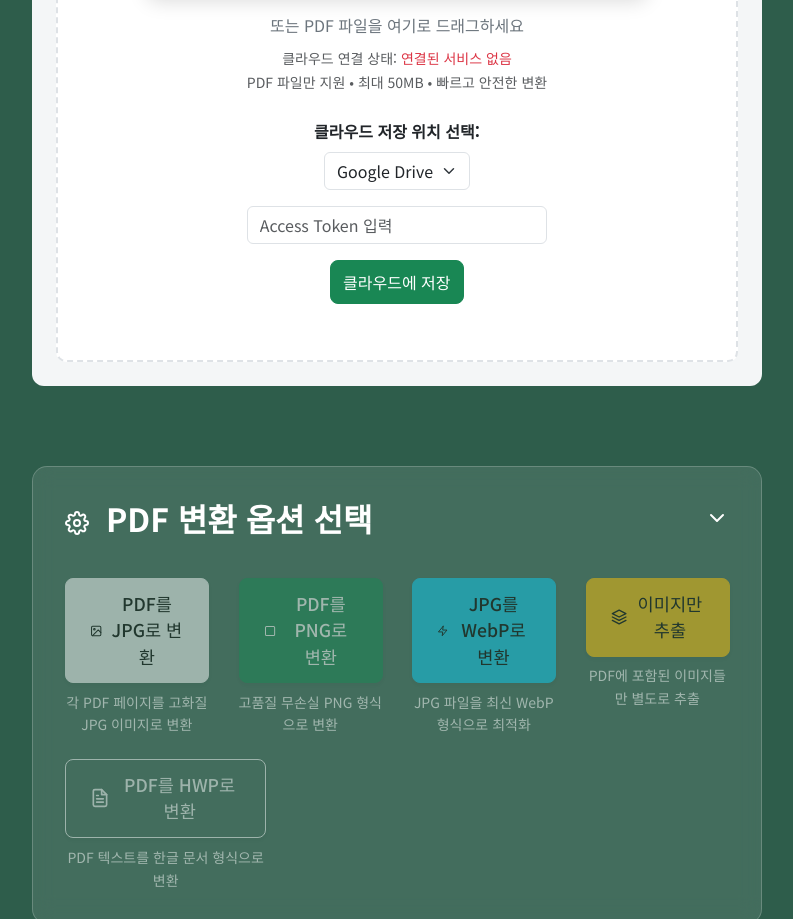
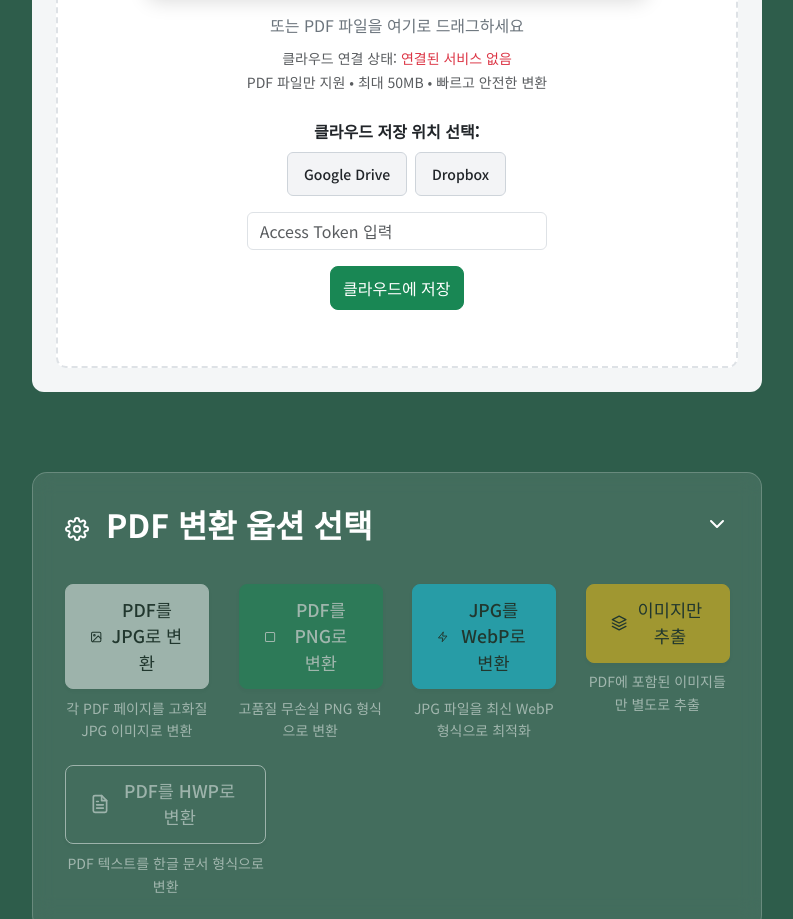
Before and after one commit to Hoddoc/pdfjpgtool, a website: page index.html in a window 1280 px wide. Shown: the part 783-1702 px from the top of the page, without its empty margins (243-1036 px from the left). Drawn offline with nearby package versions, Linux system fonts and the light colour scheme; a script that the page names is missing.

Commit message:
Update index.html

```diff
--- a/index.html
+++ b/index.html
@@ -466,7 +466,7 @@
                         </div>
                     </div>
 
-                 <div class="upload-card-body" style="background-color: #f4f6f7; border-radius: 12px; padding: 24px; margin-bottom: 80px;">
+               <div class="upload-card-body" style="background-color: #f4f6f7; border-radius: 12px; padding: 24px; margin-bottom: 80px;">
   <div class="d-flex align-items-center justify-content-between mb-4" style="cursor: pointer;" onclick="toggleSection('uploadSection')">
     <h2 class="text-dark mb-0" style="color: #1f2d3d; font-weight: bold;">📂 PDF 파일 업로드하기</h2>
     <svg xmlns="http://www.w3.org/2000/svg" width="24" height="24" viewBox="0 0 24 24" fill="none" stroke="currentColor" stroke-width="2" stroke-linecap="round" stroke-linejoin="round" class="feather feather-chevron-down text-dark" id="uploadChevron" aria-hidden="true" style="transition: transform 0.3s; transform: rotate(180deg);">
@@ -503,11 +503,11 @@
         <small class="text-muted">PDF 파일만 지원 • 최대 50MB • 빠르고 안전한 변환</small>
 
         <div class="cloud-upload-section mt-4 text-center">
-          <label for="cloud-provider" class="form-label fw-bold">클라우드 저장 위치 선택:</label>
-          <select class="form-select w-auto mx-auto mb-3" id="cloud-provider" onchange="event.stopPropagation();">
-            <option value="google">Google Drive</option>
-            <option value="dropbox">Dropbox</option>
-          </select>
+          <label class="form-label fw-bold d-block mb-2">클라우드 저장 위치 선택:</label>
+          <div class="d-flex justify-content-center gap-2 mb-3">
+            <button type="button" class="btn btn-outline-secondary btn-developer-style" onclick="setCloudProvider('google')">Google Drive</button>
+            <button type="button" class="btn btn-outline-secondary btn-developer-style" onclick="setCloudProvider('dropbox')">Dropbox</button>
+          </div>
 
           <input type="text" id="cloud-token" class="form-control mt-2 mx-auto" placeholder="Access Token 입력" required style="max-width: 400px;">
           <button type="button" class="btn btn-success mt-3" onclick="uploadToCloud()">클라우드에 저장</button>
@@ -539,9 +539,38 @@
   </div>
 </div>
 
+<style>
+  .btn-developer-style {
+    background-color: #f3f4f6;
+    border: 1px solid #ced4da;
+    color: #212529;
+    padding: 6px 16px;
+    font-size: 14px;
+    border-radius: 6px;
+    transition: background-color 0.3s, color 0.3s;
+  }
+  .btn-developer-style:hover,
+  .btn-developer-style:focus {
+    background-color: #e2e6ea;
+    color: #000;
+  }
+  .btn-developer-style.btn-primary {
+    background-color: #007bff;
+    color: #fff;
+    border-color: #007bff;
+  }
+</style>
+
 <script>
+let selectedProvider = "google";
+
+function setCloudProvider(provider) {
+  selectedProvider = provider;
+  document.querySelectorAll(".cloud-upload-section .btn-developer-style").forEach(btn => btn.classList.remove("btn-primary"));
+  event.target.classList.add("btn-primary");
+}
+
 function uploadToCloud() {
-  const provider = document.getElementById("cloud-provider").value;
   const token = document.getElementById("cloud-token").value;
   const fileInput = document.getElementById("pdfFileInput");
 
@@ -560,7 +589,7 @@ function uploadToCloud() {
         method: "POST",
         headers: { "Content-Type": "application/json" },
         body: JSON.stringify({
-          provider,
+          provider: selectedProvider,
           access_token: token,
           filename: file.name,
           file_content: atob(base64Content)
@@ -576,6 +605,7 @@ function uploadToCloud() {
   reader.readAsDataURL(file);
 }
 </script>
+
 
 
 
```
